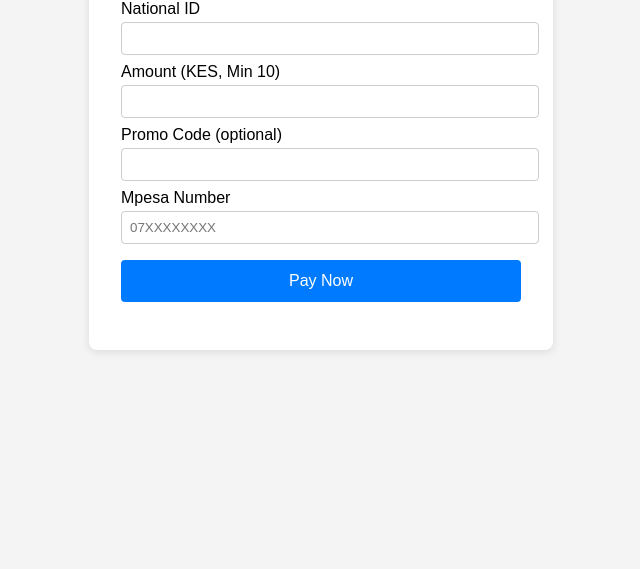
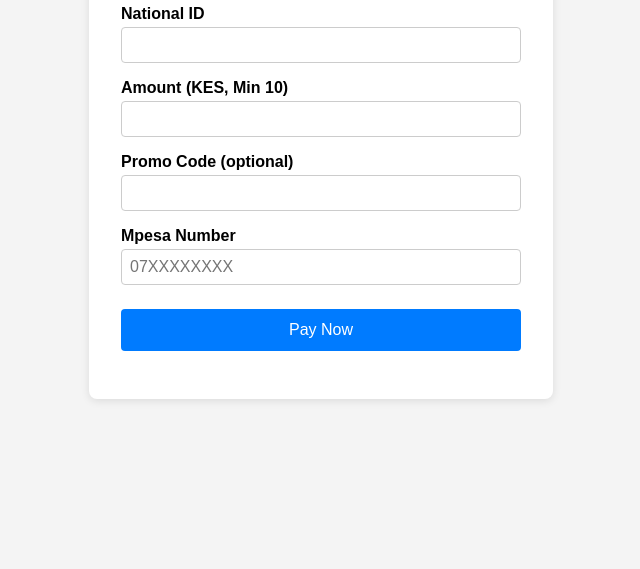
Before and after one commit to masomodigital/BUY-CREDITS-PAGE, a plain HTML site: page index.html in a window 1280 px wide. Shown: the part 271-840 px from the top of the page, without its empty margins (319-959 px from the left). Before the commit the page ends 800 px from the top, so only its background shows below. Drawn offline with Linux system fonts and the light colour scheme.

Commit message:
Update index.html

```diff
--- a/index.html
+++ b/index.html
@@ -1,20 +1,72 @@
 <!DOCTYPE html>
 <html lang="en">
 <head>
-  <meta charset="UTF-8">
-  <meta name="viewport" content="width=device-width, initial-scale=1.0">
+  <meta charset="UTF-8" />
+  <meta name="viewport" content="width=device-width, initial-scale=1" />
   <title>Buy SMS Credits | Masomo</title>
   <style>
-    body { font-family: Arial, sans-serif; background: #f4f4f4; margin: 0; padding: 0; display: flex; justify-content: center; align-items: center; min-height: 100vh; }
-    .container { background: #fff; padding: 2rem; border-radius: 8px; box-shadow: 0 2px 8px rgba(0,0,0,0.1); width: 100%; max-width: 400px; }
-    h1 { font-size: 1.5rem; margin-bottom: 1rem; text-align: center; }
-    label { display: block; margin-top: 0.5rem; }
-    input { width: 100%; padding: 0.5rem; margin-top: 0.25rem; border: 1px solid #ccc; border-radius: 4px; }
-    button { margin-top: 1rem; padding: 0.75rem; width: 100%; background: #007bff; color: #fff; border: none; border-radius: 4px; font-size: 1rem; cursor: pointer; }
-    button:disabled { background: #ccc; cursor: not-allowed; }
-    .message { margin-top: 1rem; text-align: center; }
-    .success { color: green; }
-    .error { color: red; }
+    body {
+      font-family: Arial, sans-serif;
+      background: #f4f4f4;
+      margin: 0;
+      padding: 20px;
+      display: flex;
+      justify-content: center;
+      align-items: center;
+      min-height: 100vh;
+    }
+    .container {
+      background: white;
+      padding: 2rem;
+      border-radius: 8px;
+      box-shadow: 0 2px 8px rgba(0,0,0,0.1);
+      max-width: 400px;
+      width: 100%;
+    }
+    h1 {
+      text-align: center;
+      margin-bottom: 1rem;
+    }
+    label {
+      display: block;
+      margin-top: 1rem;
+      font-weight: bold;
+    }
+    input {
+      width: 100%;
+      padding: 0.5rem;
+      margin-top: 0.25rem;
+      border-radius: 4px;
+      border: 1px solid #ccc;
+      box-sizing: border-box;
+      font-size: 1rem;
+    }
+    button {
+      margin-top: 1.5rem;
+      width: 100%;
+      padding: 0.75rem;
+      background: #007bff;
+      color: white;
+      font-size: 1rem;
+      border: none;
+      border-radius: 4px;
+      cursor: pointer;
+    }
+    button:disabled {
+      background: #aaa;
+      cursor: not-allowed;
+    }
+    .message {
+      margin-top: 1rem;
+      text-align: center;
+      font-weight: bold;
+    }
+    .success {
+      color: green;
+    }
+    .error {
+      color: red;
+    }
   </style>
 </head>
 <body>
@@ -22,41 +74,50 @@
     <h1>Buy SMS Credits</h1>
     <form id="paymentForm">
       <label for="nationalId">National ID</label>
-      <input type="text" id="nationalId" name="nationalId" required>
+      <input type="text" id="nationalId" name="nationalId" required />
 
       <label for="amount">Amount (KES, Min 10)</label>
-      <input type="number" id="amount" name="amount" min="10" required>
+      <input type="number" id="amount" name="amount" min="10" required />
 
       <label for="promoCode">Promo Code (optional)</label>
-      <input type="text" id="promoCode" name="promoCode">
+      <input type="text" id="promoCode" name="promoCode" />
 
       <label for="mpesaNumber">Mpesa Number</label>
-      <input type="tel" id="mpesaNumber" name="mpesaNumber" placeholder="07XXXXXXXX" required>
+      <input
+        type="tel"
+        id="mpesaNumber"
+        name="mpesaNumber"
+        placeholder="07XXXXXXXX"
+        required
+      />
 
       <button type="submit" id="payButton">Pay Now</button>
     </form>
-    <div class="message" id="message"></div>
+
+    <div id="message" class="message"></div>
   </div>
 
   <script>
-    // TODO: Replace with your deployed Google Apps Script Web App URL
+    // Replace this with your deployed Apps Script Web App URL
     const WEB_APP_URL = 'https://script.google.com/macros/s/AKfycbz8olHuWB8My3EiecSDzQFyhzAlKEMOF6J92N3cEnPfF8aCsfyv1704eyCYSh5xaSf-rQ/exec';
 
     const form = document.getElementById('paymentForm');
     const messageDiv = document.getElementById('message');
     const payButton = document.getElementById('payButton');
 
-    form.addEventListener('submit', async (e) => {
-      e.preventDefault();
+    form.addEventListener('submit', async (event) => {
+      event.preventDefault();
+
       payButton.disabled = true;
       messageDiv.textContent = 'Initiating payment...';
-      messageDiv.className = '';
+      messageDiv.className = 'message';
 
-      // Format Mpesa number to E.164
       let mpesa = document.getElementById('mpesaNumber').value.trim();
+
+      // Auto-format Mpesa number to E.164 format +2547XXXXXXX
       if (mpesa.startsWith('0')) {
         mpesa = '+254' + mpesa.substring(1);
-      } else if (!mpesa.startsWith('+')) {
+      } else if (!mpesa.startsWith('+254')) {
         mpesa = '+254' + mpesa;
       }
 
@@ -64,24 +125,29 @@
         nationalId: document.getElementById('nationalId').value.trim(),
         amount: parseFloat(document.getElementById('amount').value),
         promoCode: document.getElementById('promoCode').value.trim(),
-        mpesaNumber: mpesa
+        mpesaNumber: mpesa,
       };
 
       try {
         const response = await fetch(WEB_APP_URL, {
           method: 'POST',
           headers: {
-            'Content-Type': 'application/json'
+            'Content-Type': 'application/json',
           },
-          body: JSON.stringify(payload)
+          body: JSON.stringify(payload),
         });
+
+        if (!response.ok) {
+          throw new Error('Network response was not ok');
+        }
+
         const result = await response.json();
 
         messageDiv.textContent = result.message;
-        messageDiv.className = result.success ? 'success' : 'error';
-      } catch (err) {
+        messageDiv.className = result.success ? 'message success' : 'message error';
+      } catch (error) {
         messageDiv.textContent = 'An error occurred. Please try again.';
-        messageDiv.className = 'error';
+        messageDiv.className = 'message error';
       } finally {
         payButton.disabled = false;
       }
```
